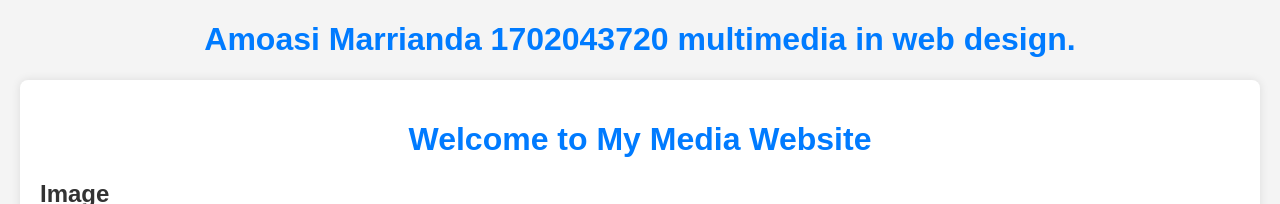
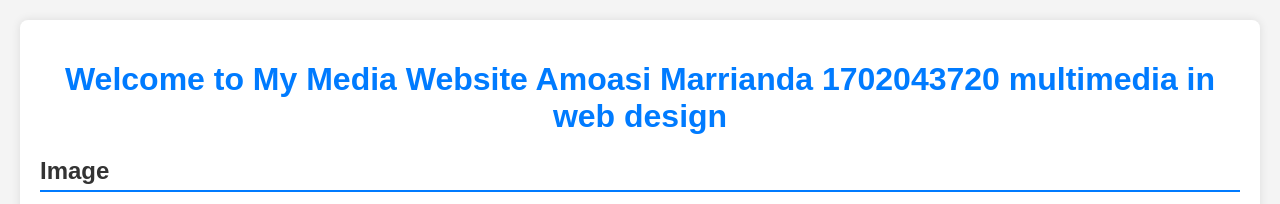
Before and after one commit to 1234567115/media-website, a plain HTML site: page index.html in a window 1280 px wide. Shown: the top 204 px of the page. Drawn offline with Linux system fonts and the light colour scheme.

Commit message:
Update index.html

```diff
--- a/index.html
+++ b/index.html
@@ -1,10 +1,9 @@
 <!DOCTYPE html>
 <html lang="en">
-<head><h1>
-    Amoasi Marrianda
-    1702043720
-    multimedia in web design.
-</h1>
+<head>
+
+
+
     <meta charset="UTF-8">
     <meta name="viewport" content="width=device-width, initial-scale=1.0">
     <title>My Media Website</title>
@@ -12,7 +11,11 @@
 </head>
 <body>
     <div class="container">
-        <h1>Welcome to My Media Website</h1>
+        <h1>Welcome to My Media Website
+        Amoasi Marrianda
+            1702043720
+            multimedia in web design
+        </h1>
 
         <h2>Image</h2>
         <img src="images/sample.jpg" alt="Sample Image">
```
